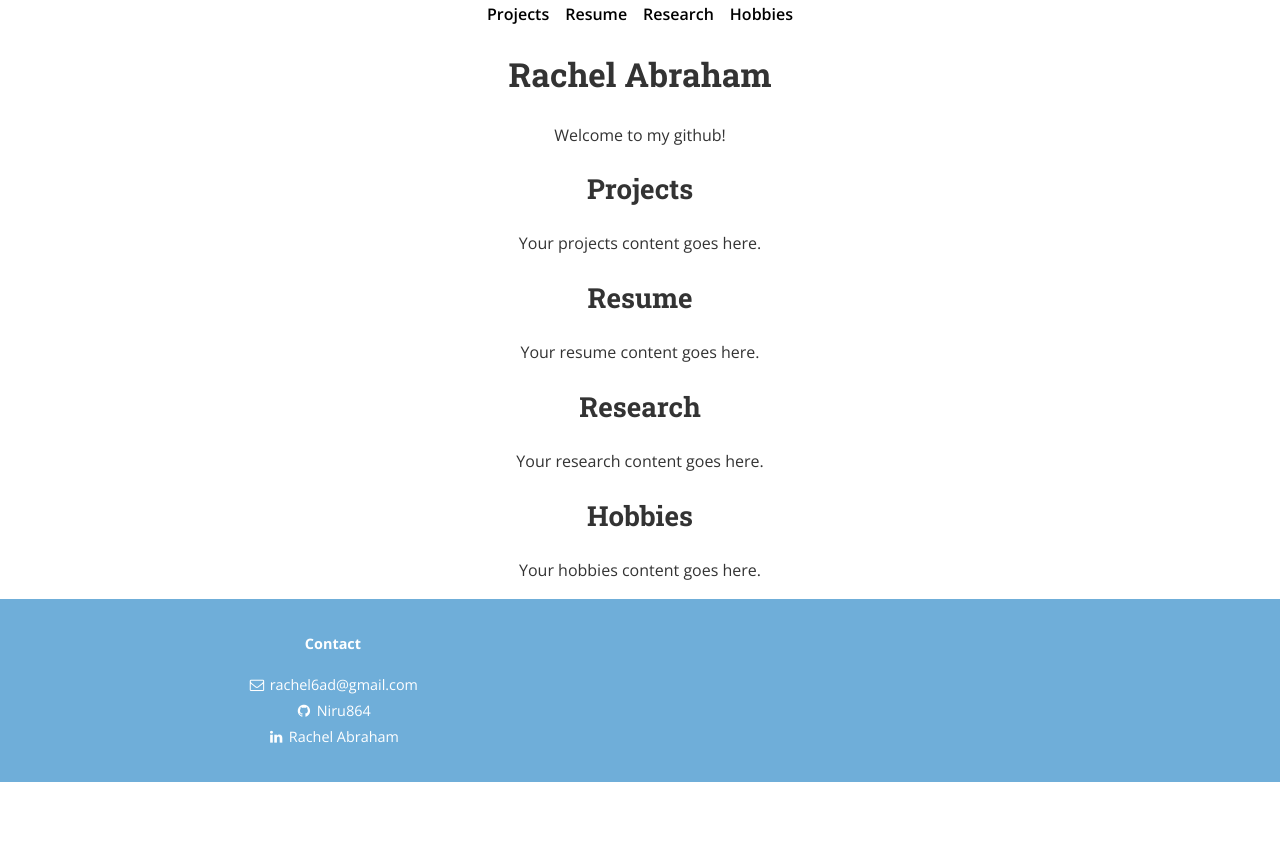
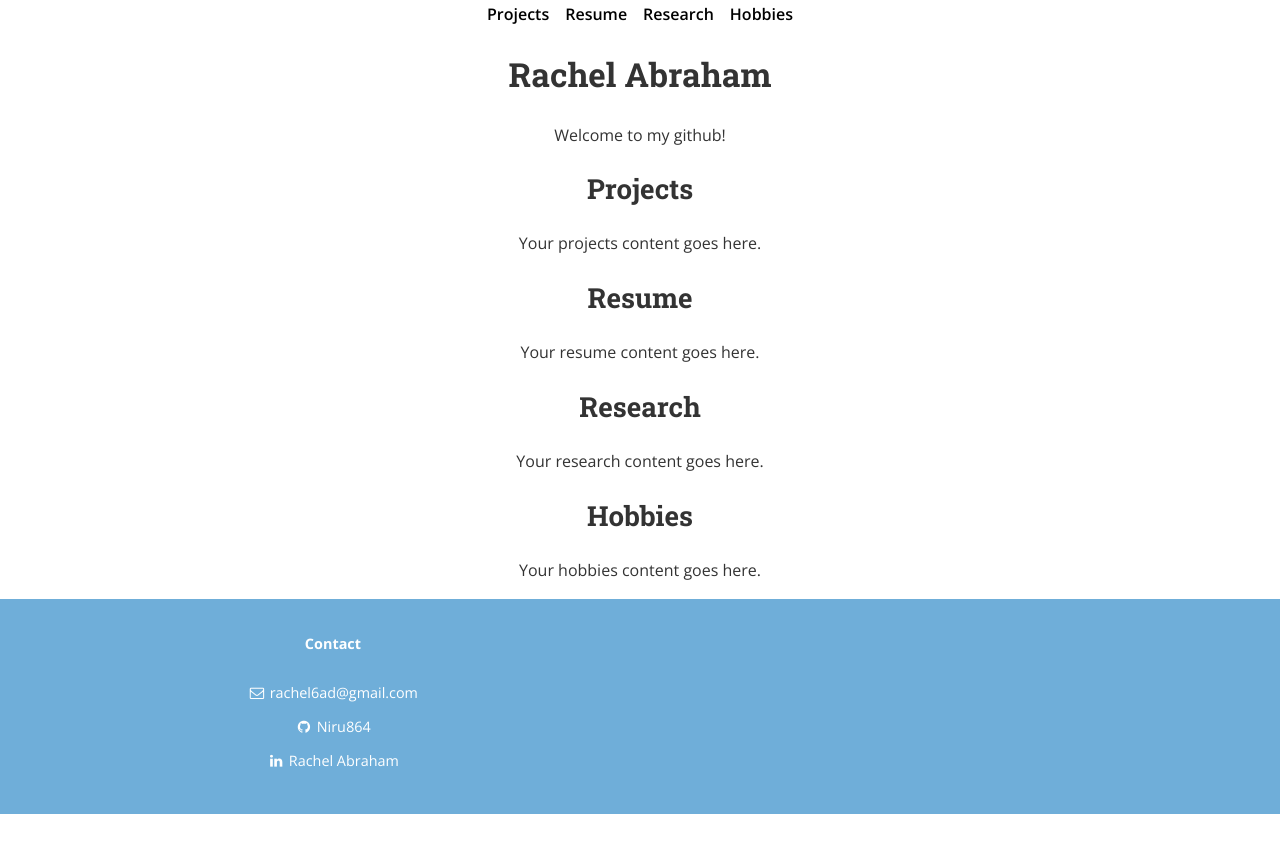
Before and after one commit to Niru864/Niru864.github.io, a Jekyll site: the page built from index.html, in a window 1280 px wide. Shown: the top 853 px of the page. Built offline with Jekyll 4.4.1, drawn with Linux system fonts in a browser that asks for light colours; nearby versions of some CDN libraries.

Commit message:
Update footer.html

```diff
--- a/_includes/footer.html
+++ b/_includes/footer.html
@@ -1,14 +1,13 @@
 <!-- footer.html -->
 <footer class="site-footer"
         style="width: 100%; background: #6faed9; text-align: center; padding: 2rem 0;">
-  <!-- We can remove the .wrapper class, or override it with inline style -->
   <div class="wrapper" style="max-width: 900px; margin: 0 auto;">
-
-    <!-- Only keeping the Contact section -->
-    <div class="site-contact">
+    <div class="site-contact" style="text-align: center;">
       <p><strong>Contact</strong></p>
-      <ul class="social-media-list" style="list-style: none; padding: 0; margin: 0;">
-        <li>
+      <!-- Make ul inline-block, so the list is centered in the footer. -->
+      <ul class="social-media-list"
+          style="list-style: none; margin: 0 auto; padding: 0; display: inline-block; text-align: center;">
+        <li style="margin: 0.5rem 0;">
           <a href="mailto:{{ site.email }}">
             <i class="fa fa-envelope-o"></i>
             <span class="username">{{ site.email }}</span>
@@ -16,7 +15,7 @@
         </li>
         {% for social in site.social %}
           {% if social.url != "" %}
-          <li>
+          <li style="margin: 0.5rem 0;">
             <a href="{{ social.url }}" title="{{ social.desc }}">
               <i class="fa fa-{{ social.icon }}"></i>
               <span class="username">
```
